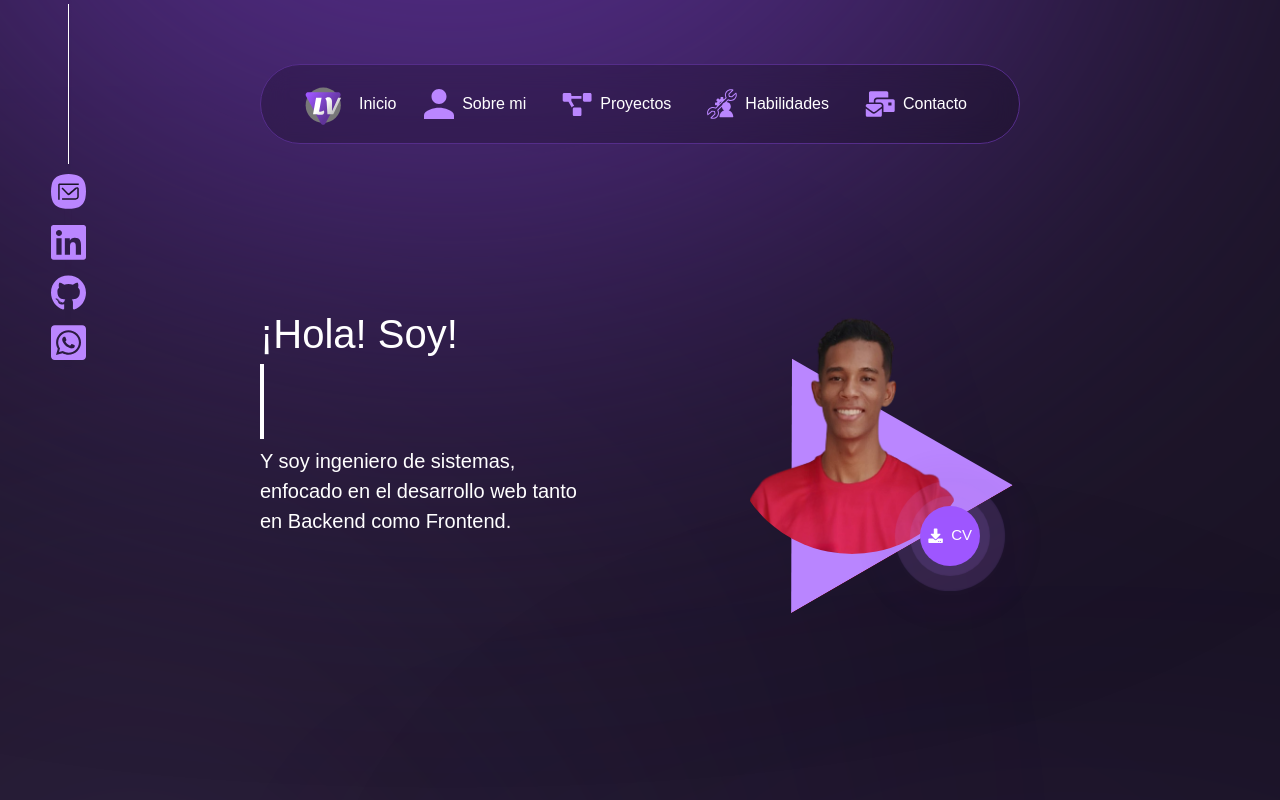
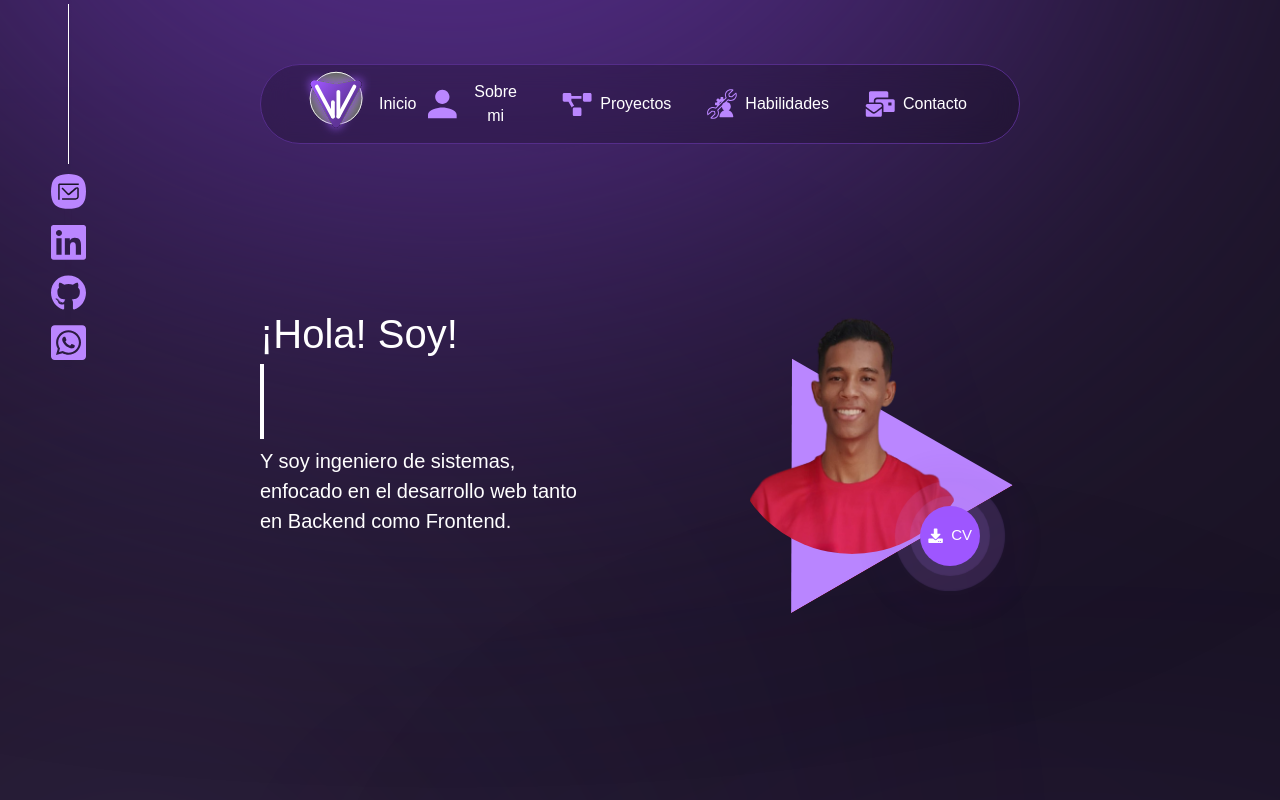
Before and after one commit to LUISVILL02/Portafolio, a React (Vite) app: page / in a window 1280 px wide. Shown: the top 800 px of the page. Built offline with nearby package versions, Linux system fonts and the light colour scheme.

Commit message:
Update favicon and replace Icon component SVG for improved design consistency

```diff
--- a/index.html
+++ b/index.html
@@ -2,7 +2,7 @@
 <html lang="en">
   <head>
     <meta charset="UTF-8" />
-    <link rel="icon" type="image/svg+xml" href="/icon.svg" />
+    <link rel="icon" type="image/svg+xml" href="/icon2.svg" />
     <meta name="viewport" content="width=device-width, initial-scale=1.0" />
     <title>Luisvill.dev</title>
   </head>
--- a/src/components/icons/Icon.tsx
+++ b/src/components/icons/Icon.tsx
@@ -2,20 +2,52 @@
 
 export const Icon = (prop: {className?: string}) => {
   return (
-    <svg width="398" height="375" viewBox="0 0 398 375" fill="none" xmlns="http://www.w3.org/2000/svg" className={prop.className}>
-        <circle cx="177" cy="197" r="140" fill="#787878"/>
-        <path d="M194.073 342.667C186.5 356.6 166.5 356.6 158.928 342.667L39.7065 123.3C32.4637 109.974 42.1112 93.75 57.279 93.75L295.721 93.75C310.889 93.75 320.536 109.974 313.294 123.3L194.073 342.667Z" fill="url(#paint0_linear_373_100)"/>
-        <path d="M181 239.2C183.533 242.4 184.8 247.133 184.8 253.4C184.8 259.533 182.4 264.533 177.6 268.4C172.933 272.133 166.467 274 158.2 274C153.4 274 147.267 273.467 139.8 272.4C125.133 270.133 115.667 269 111.4 269C107.267 269 104.333 269.133 102.6 269.4C100.867 269.533 98.6 269.733 95.8 270L120 138H163.8L143.8 248C145.533 248.267 147.2 248.4 148.8 248.4H153.8C165 248.4 174.067 245.333 181 239.2ZM194.002 146C197.868 138 205.135 134 215.802 134C226.602 134 234.468 137.133 239.402 143.4C244.468 149.533 247.002 159.733 247.002 174V245.4L295.602 138.2H319.402L257.202 270H210.402L204.402 174C204.002 166.933 202.802 161 200.802 156.2C198.935 151.4 196.668 148 194.002 146Z" fill="url(#paint1_linear_373_100)"/>
-        <defs>
-        <linearGradient id="paint0_linear_373_100" x1="55.5" y1="110.5" x2="230.5" y2="257" gradientUnits="userSpaceOnUse">
-        <stop stop-color="#9F57FF"/>
-        <stop offset="1" stop-color="#603499"/>
+    <svg width="371" height="353" viewBox="0 0 371 353" fill="none" xmlns="http://www.w3.org/2000/svg" className={prop.className}>
+      <g filter="url(#filter0_i_376_98)">
+        <circle cx="186" cy="146" r="140" fill="#787878"/>
+      </g>
+      <circle cx="186" cy="146" r="137.5" stroke="white" stroke-width="5"/>
+      <g filter="url(#filter1_dd_376_98)">
+        <path d="M203.072 291.667C195.5 305.6 175.5 305.6 167.928 291.667L52.9129 80.0402C44.8368 65.1801 57.7049 47.6271 74.3063 50.8583L181.679 71.7563C184.203 72.2475 186.797 72.2475 189.321 71.7563L296.694 50.8583C313.295 47.6272 326.163 65.1801 318.087 80.0402L203.072 291.667Z" fill="url(#paint0_linear_376_98)"/>
+      </g>
+      <path d="M198 243V112" stroke="white" stroke-width="20" stroke-linecap="round"/>
+      <path d="M169 243V167" stroke="white" stroke-width="20" stroke-linecap="round"/>
+      <path d="M198 243L283 84" stroke="white" stroke-width="20" stroke-linecap="round"/>
+      <path d="M84 84L169 243" stroke="white" stroke-width="20" stroke-linecap="round"/>
+      <defs>
+        <filter id="filter0_i_376_98" x="46" y="6" width="280" height="280" filterUnits="userSpaceOnUse" color-interpolation-filters="sRGB">
+          <feFlood flood-opacity="0" result="BackgroundImageFix"/>
+          <feBlend mode="normal" in="SourceGraphic" in2="BackgroundImageFix" result="shape"/>
+          <feColorMatrix in="SourceAlpha" type="matrix" values="0 0 0 0 0 0 0 0 0 0 0 0 0 0 0 0 0 0 127 0" result="hardAlpha"/>
+          <feMorphology radius="5" operator="erode" in="SourceAlpha" result="effect1_innerShadow_376_98"/>
+          <feOffset/>
+          <feGaussianBlur stdDeviation="25"/>
+          <feComposite in2="hardAlpha" operator="arithmetic" k2="-1" k3="1"/>
+          <feColorMatrix type="matrix" values="0 0 0 0 0 0 0 0 0 0 0 0 0 0 0 0 0 0 0.25 0"/>
+          <feBlend mode="normal" in2="shape" result="effect1_innerShadow_376_98"/>
+        </filter>
+        <filter id="filter1_dd_376_98" x="0.436523" y="0.469727" width="370.127" height="351.647" filterUnits="userSpaceOnUse" color-interpolation-filters="sRGB">
+          <feFlood flood-opacity="0" result="BackgroundImageFix"/>
+          <feColorMatrix in="SourceAlpha" type="matrix" values="0 0 0 0 0 0 0 0 0 0 0 0 0 0 0 0 0 0 127 0" result="hardAlpha"/>
+          <feOffset/>
+          <feGaussianBlur stdDeviation="10"/>
+          <feComposite in2="hardAlpha" operator="out"/>
+          <feColorMatrix type="matrix" values="0 0 0 0 0 0 0 0 0 0 0 0 0 0 0 0 0 0 0.25 0"/>
+          <feBlend mode="normal" in2="BackgroundImageFix" result="effect1_dropShadow_376_98"/>
+          <feColorMatrix in="SourceAlpha" type="matrix" values="0 0 0 0 0 0 0 0 0 0 0 0 0 0 0 0 0 0 127 0" result="hardAlpha"/>
+          <feOffset/>
+          <feGaussianBlur stdDeviation="25"/>
+          <feComposite in2="hardAlpha" operator="out"/>
+          <feColorMatrix type="matrix" values="0 0 0 0 0.624587 0 0 0 0 0.341667 0 0 0 0 1 0 0 0 1 0"/>
+          <feBlend mode="normal" in2="effect1_dropShadow_376_98" result="effect2_dropShadow_376_98"/>
+          <feBlend mode="normal" in="SourceGraphic" in2="effect2_dropShadow_376_98" result="shape"/>
+        </filter>
+        <linearGradient id="paint0_linear_376_98" x1="64.4999" y1="59.4999" x2="239.5" y2="206" gradientUnits="userSpaceOnUse">
+          <stop stop-color="#9F57FF"/>
+          <stop offset="1" stop-color="#603499"/>
         </linearGradient>
-        <linearGradient id="paint1_linear_373_100" x1="170.5" y1="193" x2="303" y2="319.5" gradientUnits="userSpaceOnUse">
-        <stop stop-color="white"/>
-        <stop offset="1" stop-color="#999999"/>
-        </linearGradient>
-        </defs>
+      </defs>
     </svg>
+
   )
 }
--- a/src/components/navbar/Navbar.tsx
+++ b/src/components/navbar/Navbar.tsx
@@ -61,7 +61,7 @@ export const Navbar = () => {
               }
             onClick={() => window.scrollTo({ top: 0, behavior: 'smooth' })}
             >
-              <Icon className="lg:w-[50px] lg:h-[50px]"/> {scroll ? '' :
+              <Icon className="lg:w-[70px] lg:h-[70px]"/> {scroll ? '' :
               <span className="3xl:block 2xl:block xl:block lg:block">Inicio</span>}
             </p>
             <ul className={`flex gap-10 ${scroll ? 'flex-col gap-5 P-5 items-center' : '2xl:gap-3 xl:gap-3 lg:gap-0'}`}>
```
Also changed, not shown: public/icon2.svg (added).
